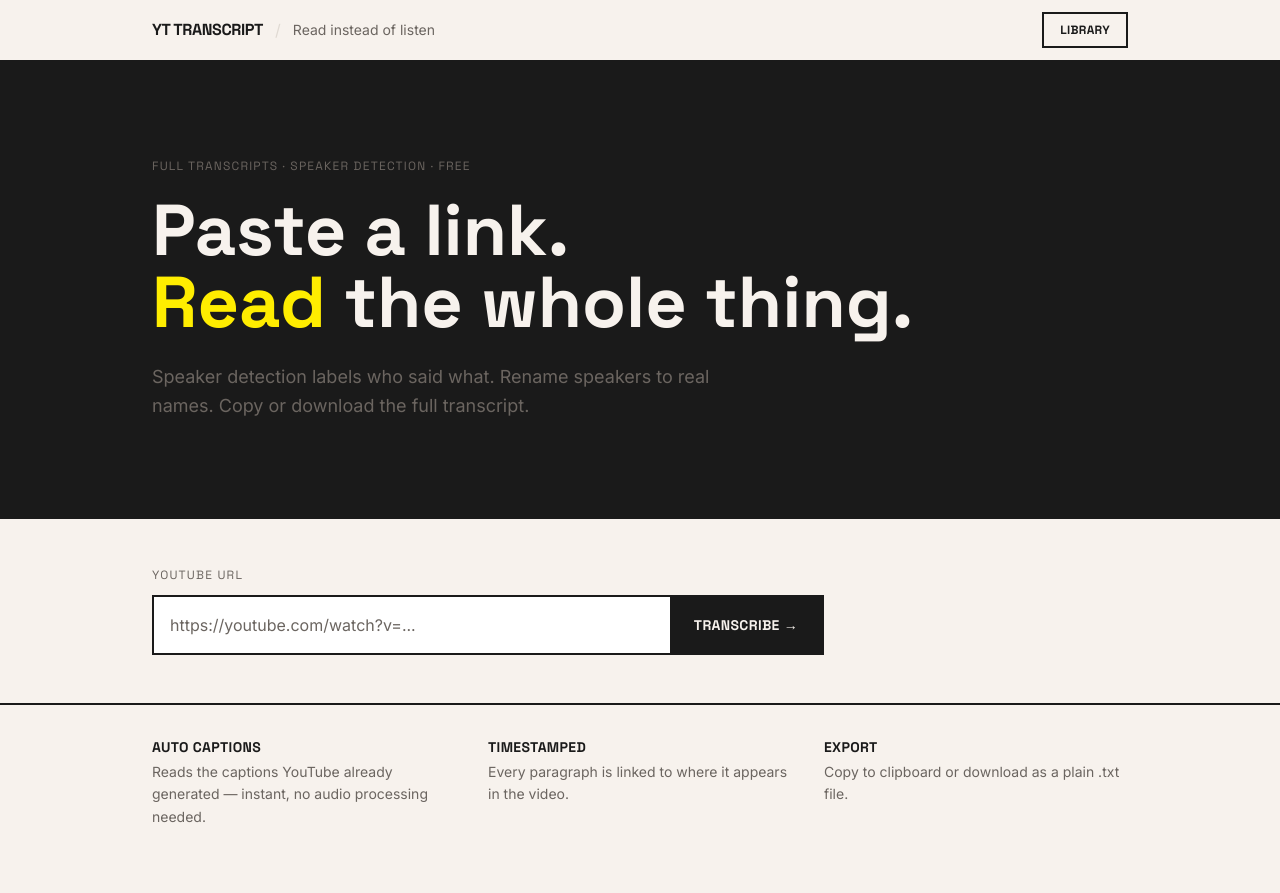
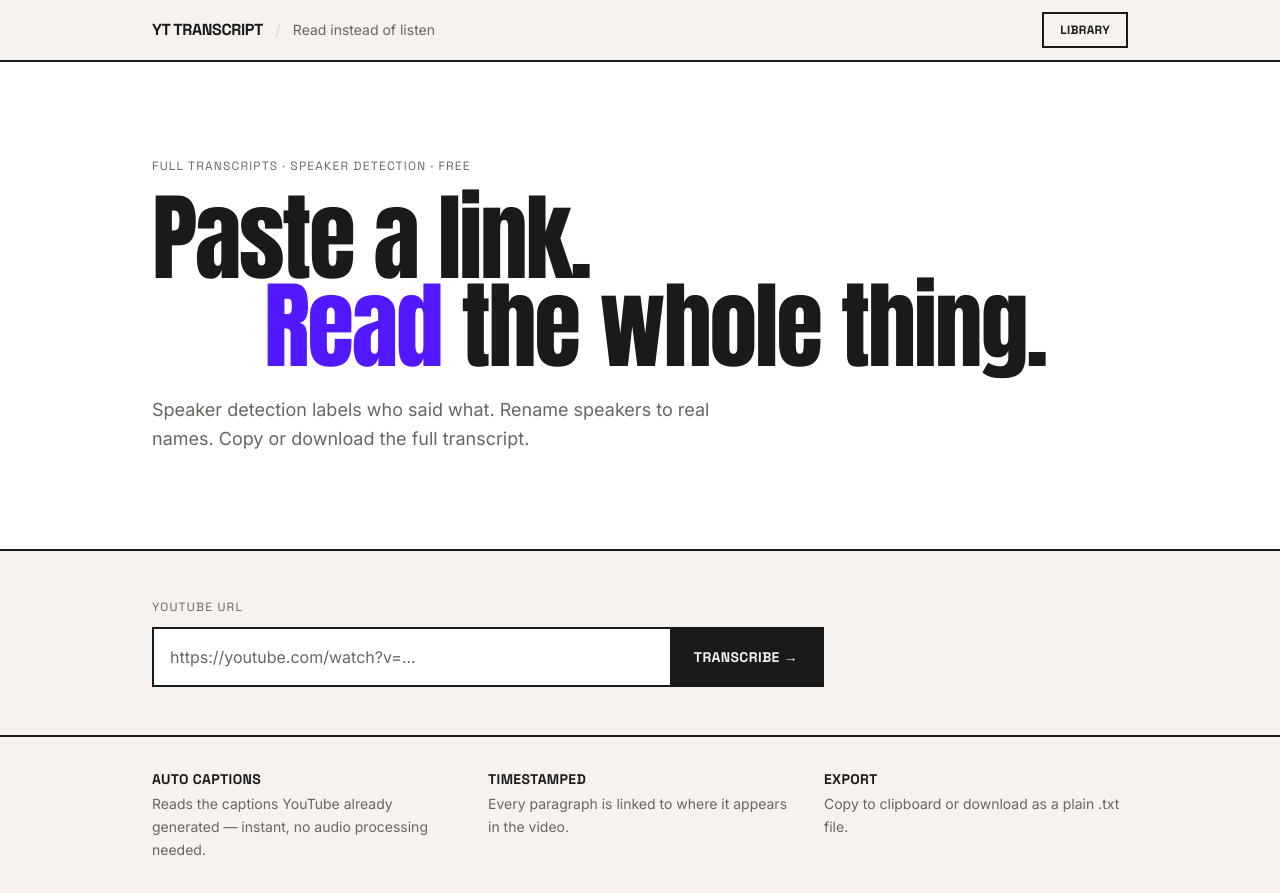
Before and after one commit to letseecode/yt-transcript, a Next.js app: page / in a window 1280 px wide. Before the commit the page ends 861 px from the top, so only its background shows below. Built offline with nearby package versions, Linux system fonts and the light colour scheme.

Commit message:
design: restyle hero with condensed Anton headline
- White background, black words for the title block (Verge editorial look)
- Switch headline to Anton (heavy condensed display font)
- Indent the second line and color 'Read' electric purple

```diff
--- a/src/app/globals.css
+++ b/src/app/globals.css
@@ -8,10 +8,12 @@
   --color-border: #E0DAD3;
   --color-muted: #6B6560;
   --color-surface: #FFFFFF;
+  --color-purple: #5218FF;
 
   --font-headline: var(--font-headline-family);
   --font-serif: var(--font-serif-family);
   --font-body: var(--font-body-family);
+  --font-display: var(--font-display-family);
 }
 
 body {
--- a/src/app/layout.tsx
+++ b/src/app/layout.tsx
@@ -1,11 +1,17 @@
 import type { Metadata } from 'next'
-import { Space_Grotesk, Source_Serif_4, Inter } from 'next/font/google'
+import { Space_Grotesk, Source_Serif_4, Inter, Anton } from 'next/font/google'
 import './globals.css'
 
 const spaceGrotesk = Space_Grotesk({
   subsets: ['latin'],
   variable: '--font-headline-family',
   weight: ['400', '500', '600', '700'],
+})
+
+const anton = Anton({
+  subsets: ['latin'],
+  variable: '--font-display-family',
+  weight: '400',
 })
 
 const sourceSerif = Source_Serif_4({
@@ -35,7 +41,7 @@ export default function RootLayout({
   children: React.ReactNode
 }) {
   return (
-    <html lang="en" className={`${spaceGrotesk.variable} ${sourceSerif.variable} ${inter.variable}`}>
+    <html lang="en" className={`${spaceGrotesk.variable} ${sourceSerif.variable} ${inter.variable} ${anton.variable}`}>
       <body>{children}</body>
     </html>
   )
--- a/src/app/page.tsx
+++ b/src/app/page.tsx
@@ -72,15 +72,17 @@ export default function Home() {
         </div>
       </header>
 
-      <section className="border-b-2 border-ink bg-ink text-cream">
+      <section className="border-b-2 border-ink bg-surface text-ink">
         <div className="max-w-5xl mx-auto px-6 py-16 md:py-24">
           <p className="font-headline uppercase tracking-widest text-xs text-muted mb-5">
             Full transcripts · Speaker detection · Free
           </p>
-          <h1 className="font-headline font-bold text-5xl md:text-7xl leading-none mb-6 max-w-3xl">
+          <h1 className="font-display text-6xl md:text-8xl leading-[0.92] mb-6 tracking-tight">
             Paste a link.
             <br />
-            <span className="text-yellow">Read</span> the whole thing.
+            <span className="inline-block pl-12 md:pl-28">
+              <span className="text-purple">Read</span> the whole thing.
+            </span>
           </h1>
           <p className="font-body text-base md:text-lg text-muted max-w-xl leading-relaxed">
             Speaker detection labels who said what. Rename speakers to real names. Copy or download the full transcript.
```
